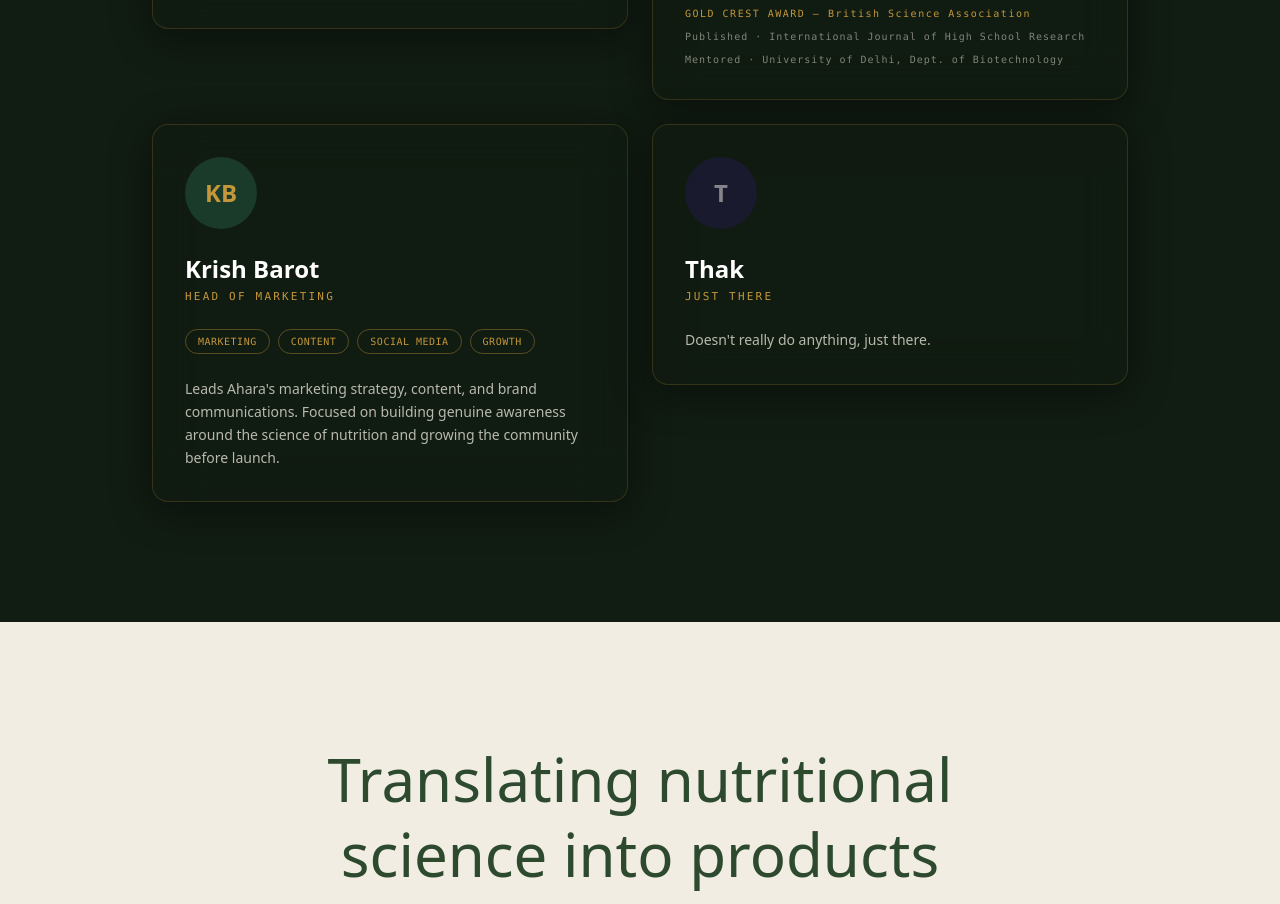
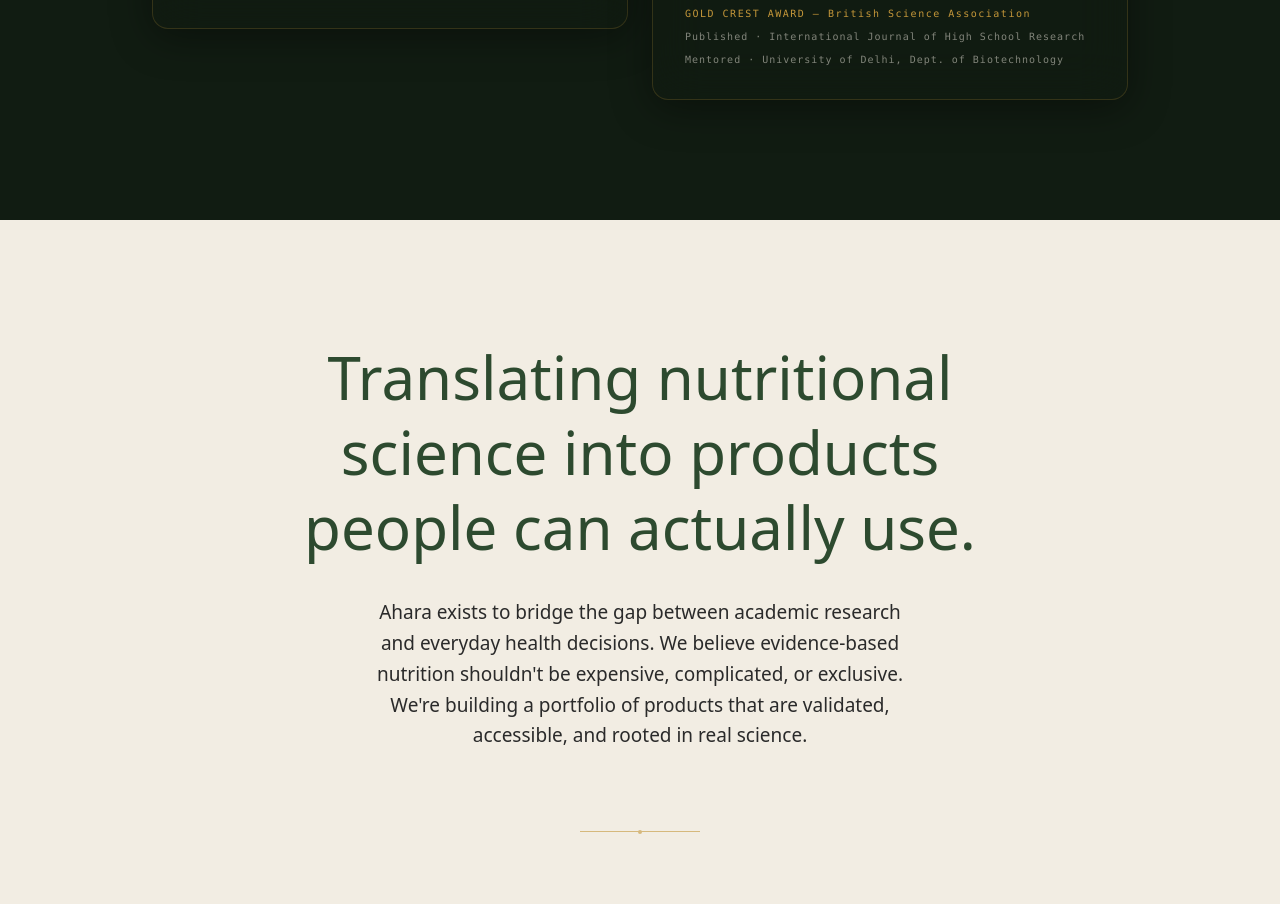
Before and after one commit to shreyassood4-tech/AharaWeb, a Next.js app: page /about in a window 1280 px wide. Shown: the part 1740-2644 px from the top of the page. Built offline with nearby package versions, Linux system fonts and the light colour scheme.

Commit message:
back to normal

```diff
--- a/app/about/page.tsx
+++ b/app/about/page.tsx
@@ -97,41 +97,6 @@ export default function AboutPage() {
                 </div>
               </div>
             </RevealItem>
-            <RevealItem>
-              <div className="glass-card p-8 flex flex-col gap-6">
-                <div className="w-[72px] h-[72px] rounded-full flex items-center justify-center" style={{ background: "#1a3a2a" }}>
-                  <span className="font-cormorant text-gold text-2xl font-semibold">KB</span>
-                </div>
-                <div>
-                  <h3 className="font-cormorant text-white text-2xl font-semibold">Krish Barot</h3>
-                  <p className="font-mono text-gold text-[11px] tracking-[0.2em] mt-1">HEAD OF MARKETING</p>
-                </div>
-                <div className="flex flex-wrap gap-2">
-                  {["MARKETING", "CONTENT", "SOCIAL MEDIA", "GROWTH"].map((tag) => (
-                    <span key={tag} className="font-mono text-gold text-[10px] tracking-wider px-3 py-1 rounded-full border border-gold/40">
-                      {tag}
-                    </span>
-                  ))}
-                </div>
-                <p className="font-inter text-sm leading-relaxed" style={{ color: "rgba(242,237,227,0.75)" }}>
-                  Leads Ahara&apos;s marketing strategy, content, and brand communications. Focused on building genuine awareness around the science of nutrition and growing the community before launch.
-                </p>
-              </div>
-            </RevealItem>
-            <RevealItem>
-              <div className="glass-card p-8 flex flex-col gap-6">
-                <div className="w-[72px] h-[72px] rounded-full flex items-center justify-center" style={{ background: "#1a1a2e" }}>
-                  <span className="font-cormorant text-cream/50 text-2xl font-semibold">T</span>
-                </div>
-                <div>
-                  <h3 className="font-cormorant text-white text-2xl font-semibold">Thak</h3>
-                  <p className="font-mono text-gold text-[11px] tracking-[0.2em] mt-1">JUST THERE</p>
-                </div>
-                <p className="font-inter text-sm leading-relaxed" style={{ color: "rgba(242,237,227,0.75)" }}>
-                  Doesn&apos;t really do anything, just there.
-                </p>
-              </div>
-            </RevealItem>
           </ScrollReveal>
         </div>
       </section>
```
